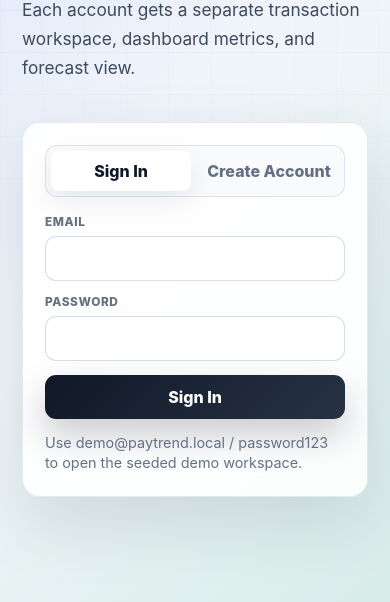
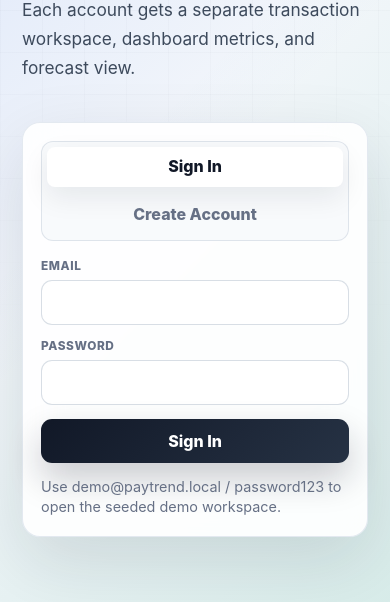
Before and after one commit to CH0udharyVarun/PayTrend, a plain HTML site: page frontend/index.html in a window 390 px wide. Shown: the part 242-844 px from the top of the page. Drawn offline with Linux system fonts and the light colour scheme.

Commit message:
Align authentication tabs

```diff
--- a/frontend/styles.css
+++ b/frontend/styles.css
@@ -111,6 +111,7 @@ select {
 }
 
 .auth-card {
+  width: 100%;
   padding: 22px;
   border: 1px solid rgba(226, 232, 240, 0.94);
   border-radius: 18px;
@@ -131,12 +132,20 @@ select {
 }
 
 .auth-tabs button {
+  display: inline-flex;
+  align-items: center;
+  justify-content: center;
+  width: 100%;
   min-height: 40px;
+  padding: 0 10px;
   border: 0;
   border-radius: 8px;
   color: var(--muted);
   background: transparent;
   font-weight: 850;
+  line-height: 1.1;
+  text-align: center;
+  white-space: nowrap;
   cursor: pointer;
 }
 
@@ -149,6 +158,7 @@ select {
 .auth-form {
   display: grid;
   gap: 14px;
+  width: 100%;
 }
 
 .auth-form label {
@@ -170,6 +180,10 @@ select {
   color: var(--ink);
   background: #ffffff;
   outline: 0;
+}
+
+.auth-form .primary-button {
+  width: 100%;
 }
 
 .auth-form input:focus {
@@ -934,6 +948,14 @@ th:last-child {
     gap: 22px;
   }
 
+  .auth-card {
+    padding: 18px;
+  }
+
+  .auth-tabs {
+    grid-template-columns: 1fr;
+  }
+
   main {
     padding: 18px;
   }
```
